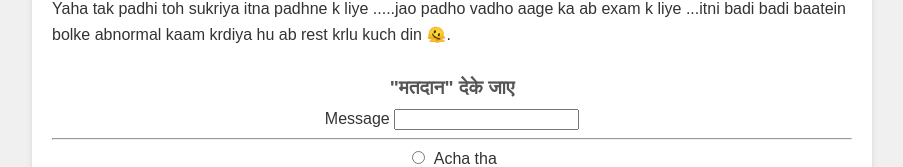
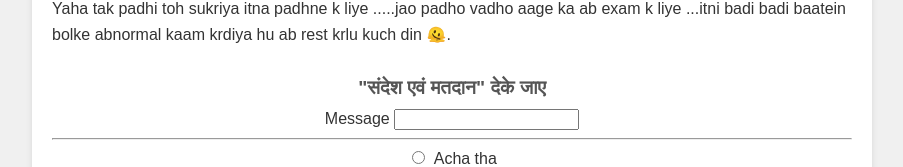
Before and after one commit to Harshit1782/NoDrama, a plain HTML site: page index.html in a window 1280 px wide. Shown: the part 1632-1799 px from the top of the page, without its empty margins (188-1091 px from the left). Drawn offline with Linux system fonts and the light colour scheme.

Commit message:
Update index.html

```diff
--- a/index.html
+++ b/index.html
@@ -154,7 +154,7 @@
 
         </div>
         <div class="feedback-section">
-            <h3>"मतदान" देके जाए </h3>
+            <h3> "संदेश एवं मतदान" देके जाए </h3>
             <form action="https://formspree.io/f/xvgpwwlj"
             method="POST">
                 <label>
```
